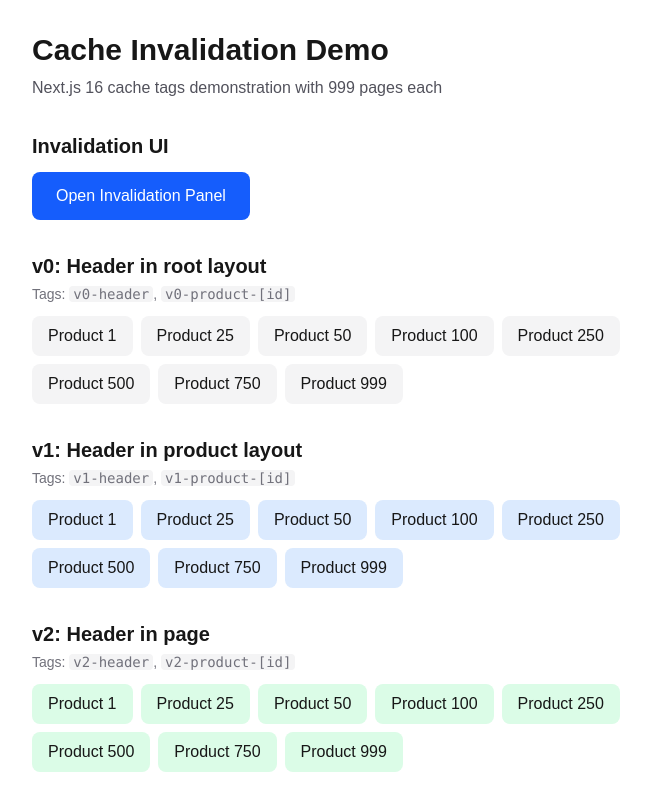
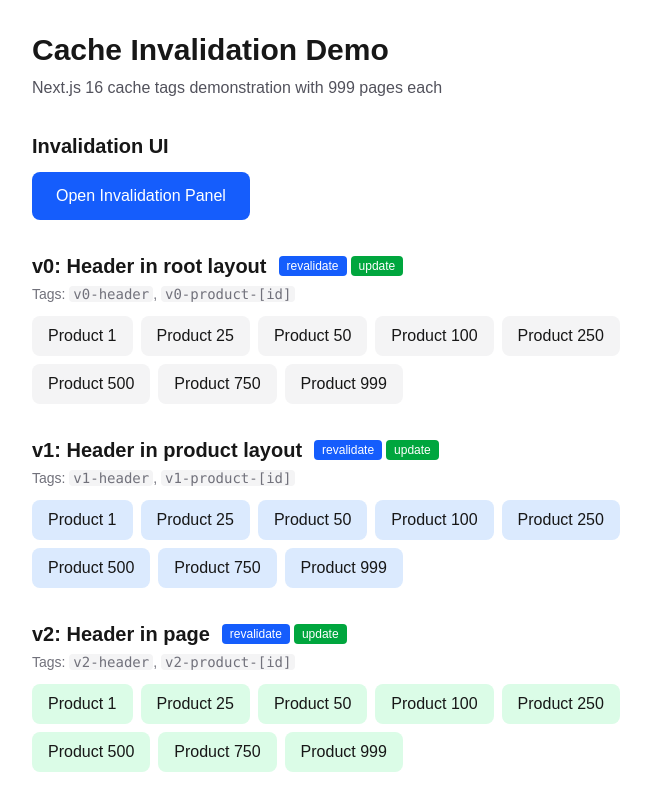
Before and after one commit to Strernd/cache-cardinality-demo, a Next.js app: page / in a window 1280 px wide. Shown: the top 800 px of the page, without its empty margins (256-907 px from the left). Built offline with nearby package versions, Linux system fonts and the light colour scheme.

Commit message:
extract to functions

```diff
--- a/app/components/V0Header.tsx
+++ b/app/components/V0Header.tsx
@@ -1,5 +1,12 @@
 import { cacheTag, cacheLife } from "next/cache";
 import Link from "next/link";
+
+async function getV0HeaderData() {
+  "use cache";
+  cacheLife("days");
+  cacheTag("v0-header");
+  return { cachedAt: new Date() };
+}
 
 function FormattedTime({ date }: { date: Date }) {
   const hours = date.getHours().toString().padStart(2, "0");
@@ -15,11 +22,7 @@ function FormattedTime({ date }: { date: Date }) {
 }
 
 export async function V0Header() {
-  "use cache";
-  cacheLife("days");
-  cacheTag("v0-header");
-
-  const cachedAt = new Date();
+  const { cachedAt } = await getV0HeaderData();
 
   return (
     <header className="border-b border-zinc-200 dark:border-zinc-800 px-6 py-4 bg-zinc-50 dark:bg-zinc-900">
--- a/app/components/V1Header.tsx
+++ b/app/components/V1Header.tsx
@@ -1,5 +1,12 @@
 import { cacheTag, cacheLife } from "next/cache";
 import Link from "next/link";
+
+async function getV1HeaderData() {
+  "use cache";
+  cacheLife("days");
+  cacheTag("v1-header");
+  return { cachedAt: new Date() };
+}
 
 function FormattedTime({ date }: { date: Date }) {
   const hours = date.getHours().toString().padStart(2, "0");
@@ -15,11 +22,7 @@ function FormattedTime({ date }: { date: Date }) {
 }
 
 export async function V1Header() {
-  "use cache";
-  cacheLife("days");
-  cacheTag("v1-header");
-
-  const cachedAt = new Date();
+  const { cachedAt } = await getV1HeaderData();
 
   return (
     <div className="border-b border-zinc-200 dark:border-zinc-800 px-6 py-4 bg-zinc-50 dark:bg-zinc-900">
--- a/app/components/V2Header.tsx
+++ b/app/components/V2Header.tsx
@@ -1,4 +1,11 @@
 import { cacheTag, cacheLife } from "next/cache";
+
+async function getV2HeaderData() {
+  "use cache";
+  cacheLife("days");
+  cacheTag("v2-header");
+  return { cachedAt: new Date() };
+}
 
 function FormattedTime({ date }: { date: Date }) {
   const hours = date.getHours().toString().padStart(2, "0");
@@ -14,11 +21,7 @@ function FormattedTime({ date }: { date: Date }) {
 }
 
 export async function V2Header() {
-  "use cache";
-  cacheLife("days");
-  cacheTag("v2-header");
-
-  const cachedAt = new Date();
+  const { cachedAt } = await getV2HeaderData();
 
   return (
     <div className="border-b border-zinc-200 dark:border-zinc-800 px-6 py-4 bg-zinc-50 dark:bg-zinc-900">
--- a/app/components/V3Header.tsx
+++ b/app/components/V3Header.tsx
@@ -1,4 +1,11 @@
 import { cacheTag, cacheLife } from "next/cache";
+
+async function getV3HeaderData() {
+  "use cache";
+  cacheLife("days");
+  cacheTag("v3-header");
+  return { cachedAt: new Date() };
+}
 
 function FormattedTime({ date }: { date: Date }) {
   const hours = date.getHours().toString().padStart(2, "0");
@@ -14,11 +21,7 @@ function FormattedTime({ date }: { date: Date }) {
 }
 
 export async function V3Header({ id }: { id: string }) {
-  "use cache";
-  cacheLife("days");
-  cacheTag("v3-header");
-
-  const cachedAt = new Date();
+  const { cachedAt } = await getV3HeaderData();
 
   return (
     <div className="border-b border-zinc-200 dark:border-zinc-800 px-6 py-4 bg-zinc-50 dark:bg-zinc-900">
--- a/app/page.tsx
+++ b/app/page.tsx
@@ -1,3 +1,8 @@
+"use client";
+
+import { useState } from "react";
+import { revalidateTagAction, updateTagAction } from "./invalidate/actions";
+
 export default function Home() {
   return (
     <div className="min-h-screen p-8 max-w-3xl mx-auto">
@@ -18,7 +23,10 @@ export default function Home() {
         </section>
 
         <section>
-          <h2 className="text-xl font-semibold mb-1">v0: Header in root layout</h2>
+          <div className="flex items-center gap-3 mb-1">
+            <h2 className="text-xl font-semibold">v0: Header in root layout</h2>
+            <TagButtons tag="v0-header" />
+          </div>
           <p className="text-sm text-zinc-500 dark:text-zinc-400 mb-3">
             Tags: <code className="bg-zinc-100 dark:bg-zinc-800 px-1 rounded">v0-header</code>, <code className="bg-zinc-100 dark:bg-zinc-800 px-1 rounded">v0-product-[id]</code>
           </p>
@@ -36,7 +44,10 @@ export default function Home() {
         </section>
 
         <section>
-          <h2 className="text-xl font-semibold mb-1">v1: Header in product layout</h2>
+          <div className="flex items-center gap-3 mb-1">
+            <h2 className="text-xl font-semibold">v1: Header in product layout</h2>
+            <TagButtons tag="v1-header" />
+          </div>
           <p className="text-sm text-zinc-500 dark:text-zinc-400 mb-3">
             Tags: <code className="bg-zinc-100 dark:bg-zinc-800 px-1 rounded">v1-header</code>, <code className="bg-zinc-100 dark:bg-zinc-800 px-1 rounded">v1-product-[id]</code>
           </p>
@@ -54,7 +65,10 @@ export default function Home() {
         </section>
 
         <section>
-          <h2 className="text-xl font-semibold mb-1">v2: Header in page</h2>
+          <div className="flex items-center gap-3 mb-1">
+            <h2 className="text-xl font-semibold">v2: Header in page</h2>
+            <TagButtons tag="v2-header" />
+          </div>
           <p className="text-sm text-zinc-500 dark:text-zinc-400 mb-3">
             Tags: <code className="bg-zinc-100 dark:bg-zinc-800 px-1 rounded">v2-header</code>, <code className="bg-zinc-100 dark:bg-zinc-800 px-1 rounded">v2-product-[id]</code>
           </p>
@@ -72,7 +86,10 @@ export default function Home() {
         </section>
 
         <section>
-          <h2 className="text-xl font-semibold mb-1">v3: Header (with id prop) in page</h2>
+          <div className="flex items-center gap-3 mb-1">
+            <h2 className="text-xl font-semibold">v3: Header (with id prop) in page</h2>
+            <TagButtons tag="v3-header" />
+          </div>
           <p className="text-sm text-zinc-500 dark:text-zinc-400 mb-3">
             Tags: <code className="bg-zinc-100 dark:bg-zinc-800 px-1 rounded">v3-header</code>, <code className="bg-zinc-100 dark:bg-zinc-800 px-1 rounded">v3-product-[id]</code>
           </p>
@@ -128,3 +145,45 @@ export default function Home() {
     </div>
   );
 }
+
+function TagButtons({ tag }: { tag: string }) {
+  const [status, setStatus] = useState<string | null>(null);
+
+  const handleRevalidate = async () => {
+    const result = await revalidateTagAction(tag);
+    setStatus(result.message);
+    setTimeout(() => setStatus(null), 2000);
+  };
+
+  const handleUpdate = async () => {
+    const result = await updateTagAction(tag);
+    setStatus(result.message);
+    setTimeout(() => setStatus(null), 2000);
+  };
+
+  return (
+    <span className="flex items-center gap-2">
+      <span className="flex gap-1">
+        <button
+          type="button"
+          onClick={handleRevalidate}
+          className="px-2 py-0.5 text-xs bg-blue-600 text-white rounded hover:bg-blue-700 transition-colors cursor-pointer"
+        >
+          revalidate
+        </button>
+        <button
+          type="button"
+          onClick={handleUpdate}
+          className="px-2 py-0.5 text-xs bg-green-600 text-white rounded hover:bg-green-700 transition-colors cursor-pointer"
+        >
+          update
+        </button>
+      </span>
+      {status && (
+        <span className="text-xs text-zinc-500 dark:text-zinc-400 animate-pulse">
+          ✓ {status}
+        </span>
+      )}
+    </span>
+  );
+}
--- a/app/v0/[id]/page.tsx
+++ b/app/v0/[id]/page.tsx
@@ -2,6 +2,13 @@ import { cacheTag, cacheLife } from "next/cache";
 
 interface V0ProductPageProps {
   params: Promise<{ id: string }>;
+}
+
+async function getV0ProductData(id: string) {
+  "use cache";
+  cacheLife("days");
+  cacheTag(`v0-product-${id}`);
+  return { cachedAt: new Date() };
 }
 
 function FormattedTime({ date }: { date: Date }) {
@@ -24,11 +31,7 @@ export async function generateStaticParams() {
 }
 
 async function V0ProductContent({ id }: { id: string }) {
-  "use cache";
-  cacheLife("days");
-  cacheTag(`v0-product-${id}`);
-
-  const cachedAt = new Date();
+  const { cachedAt } = await getV0ProductData(id);
 
   return (
     <div className="px-6 py-8">
--- a/app/v1/[id]/page.tsx
+++ b/app/v1/[id]/page.tsx
@@ -2,6 +2,13 @@ import { cacheTag, cacheLife } from "next/cache";
 
 interface V1ProductPageProps {
   params: Promise<{ id: string }>;
+}
+
+async function getV1ProductData(id: string) {
+  "use cache";
+  cacheLife("days");
+  cacheTag(`v1-product-${id}`);
+  return { cachedAt: new Date() };
 }
 
 function FormattedTime({ date }: { date: Date }) {
@@ -24,11 +31,7 @@ export async function generateStaticParams() {
 }
 
 async function V1ProductContent({ id }: { id: string }) {
-  "use cache";
-  cacheLife("days");
-  cacheTag(`v1-product-${id}`);
-
-  const cachedAt = new Date();
+  const { cachedAt } = await getV1ProductData(id);
 
   return (
     <div className="px-6 py-8">
--- a/app/v2/[id]/page.tsx
+++ b/app/v2/[id]/page.tsx
@@ -4,6 +4,13 @@ import { V2Header } from "@/app/components/V2Header";
 
 interface V2ProductPageProps {
   params: Promise<{ id: string }>;
+}
+
+async function getV2ProductData(id: string) {
+  "use cache";
+  cacheLife("days");
+  cacheTag(`v2-product-${id}`);
+  return { cachedAt: new Date() };
 }
 
 function FormattedTime({ date }: { date: Date }) {
@@ -26,11 +33,7 @@ export async function generateStaticParams() {
 }
 
 async function V2ProductContent({ id }: { id: string }) {
-  "use cache";
-  cacheLife("days");
-  cacheTag(`v2-product-${id}`);
-
-  const cachedAt = new Date();
+  const { cachedAt } = await getV2ProductData(id);
 
   return (
     <div className="px-6 py-8">
--- a/app/v3/[id]/page.tsx
+++ b/app/v3/[id]/page.tsx
@@ -4,6 +4,13 @@ import { V3Header } from "@/app/components/V3Header";
 
 interface V3ProductPageProps {
   params: Promise<{ id: string }>;
+}
+
+async function getV3ProductData(id: string) {
+  "use cache";
+  cacheLife("days");
+  cacheTag(`v3-product-${id}`);
+  return { cachedAt: new Date() };
 }
 
 function FormattedTime({ date }: { date: Date }) {
@@ -26,11 +33,7 @@ export async function generateStaticParams() {
 }
 
 async function V3ProductContent({ id }: { id: string }) {
-  "use cache";
-  cacheLife("days");
-  cacheTag(`v3-product-${id}`);
-
-  const cachedAt = new Date();
+  const { cachedAt } = await getV3ProductData(id);
 
   return (
     <div className="px-6 py-8">
```
